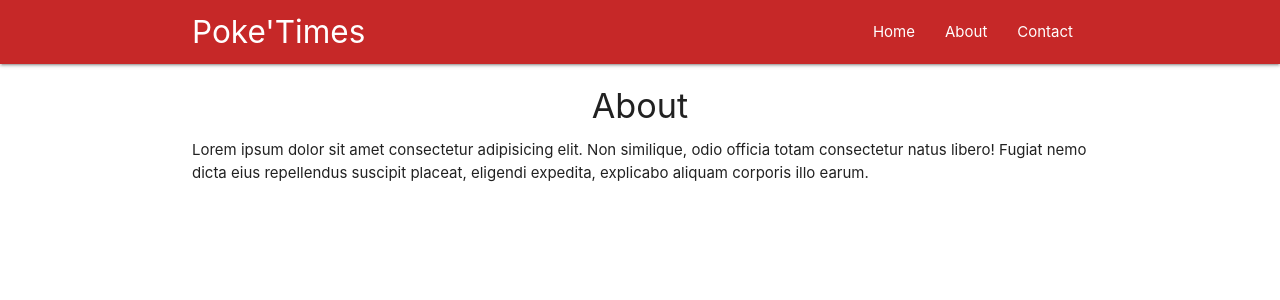
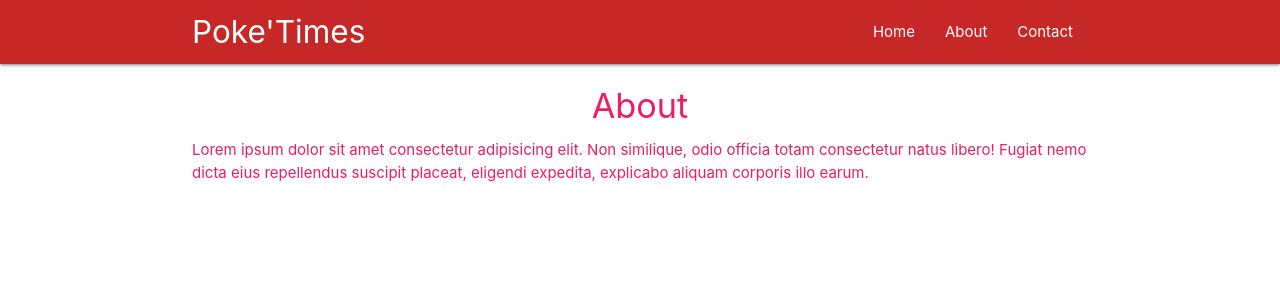
Before and after one commit to FChappuis452/poketimes, a React (Create React App) app in the folder poketimes/: page /about in a window 1280 px wide. Shown: the top 300 px of the page. Built offline with nearby package versions, Linux system fonts and the light colour scheme.

Commit message:
lesson 28 Higher order Component

```diff
--- a/poketimes/src/components/About.js
+++ b/poketimes/src/components/About.js
@@ -1,4 +1,5 @@
 import React from 'react'
+import Rainbow from '../hoc/Rainbow'
 
 const About = () => {
   return (
@@ -9,4 +10,4 @@ const About = () => {
   )
 }
 
-export default About
+export default Rainbow(About)
--- /dev/null
+++ b/poketimes/src/hoc/Rainbow.js
@@ -0,0 +1,18 @@
+import React from 'react'
+
+const Rainbow = (WrappedComponent) => {
+
+  const colours = ['red', 'pink', 'orange', 'blue', 'yellow'];
+  const randomColour = colours[Math.floor(Math.random() * 5)];
+  const className = randomColour+ '-text';
+
+  return (props) => {
+    return (
+      <div className={className}>
+        <WrappedComponent {...props} />
+      </div>
+    )
+  }
+}
+
+export default Rainbow
```
